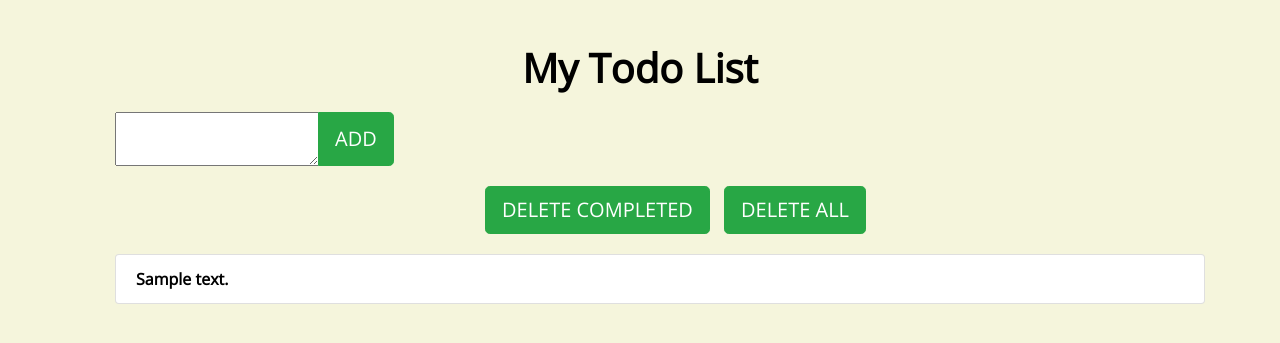
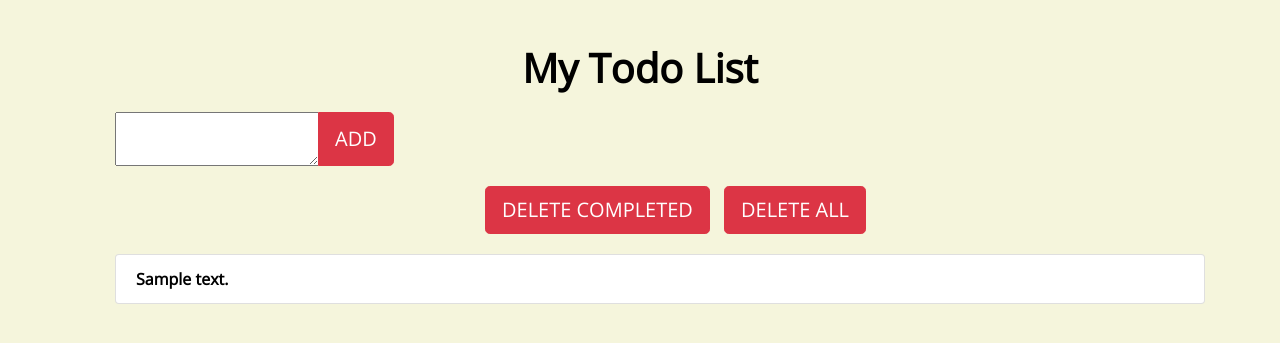
Before and after one commit to migues3/Django-Todo-Website, a Django app: template templates/main/index.html in a window 1280 px wide. Shown: the part 56-399 px from the top of the page. Run offline with Django 3.2, Linux system fonts and the light colour scheme; the template is opened without the code that fills it: most values are stand-ins (such as "Sample title", 1, 10 or a date in 2020); form fields are guessed from the names that the template uses; some libraries are stand-ins or nearby versions.

Commit message:
Changes color of button on home page

```diff
--- a/templates/main/index.html
+++ b/templates/main/index.html
@@ -8,13 +8,13 @@
             <div class="input-group input-group-lg">
                 {{ form.text }}
                 <div class="input-group-append">
-                    <button class="btn btn-success" type="submit">ADD</button>
+                    <button class="btn btn-danger" type="submit">ADD</button>
                 </div>
             </div>
         </form>
 
-        <a href="/deletecompleted"><button class="btn btn-success btn-lg delcompleted" type="submit">DELETE COMPLETED</button></a>
-        <a href="/deleteall"><button class="btn btn-success btn-lg delall" type="submit">DELETE ALL</button></a>
+        <a href="/deletecompleted"><button class="btn btn-danger btn-lg delcompleted" type="submit">DELETE COMPLETED</button></a>
+        <a href="/deleteall"><button class="btn btn-danger btn-lg delall" type="submit">DELETE ALL</button></a>
 
         <ul class="todo-list">
             {% for todo in todo_list %}
```
